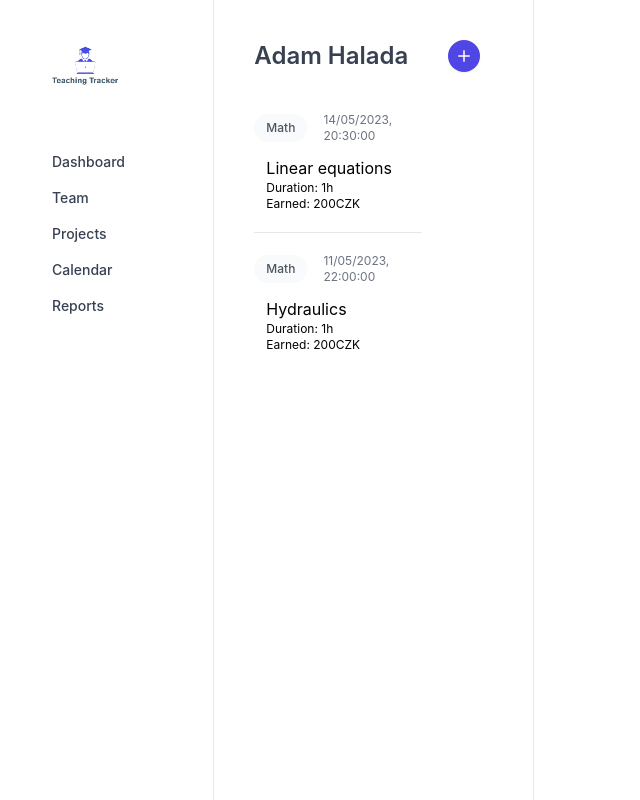
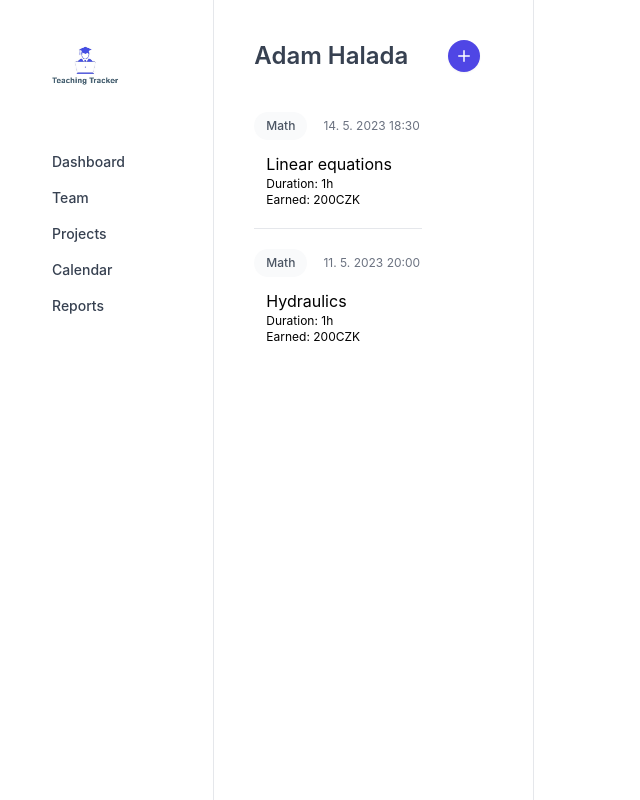
Before and after one commit to SamuelVitek/teaching_tracker, a React (Create React App) app: page / in a window 1280 px wide. Shown: the whole page, without its empty margins (0-640 px from the left). Built offline with nearby package versions, Linux system fonts and the light colour scheme.

Commit message:
Fixing date time

```diff
--- a/src/components/Classes/ClassItem.js
+++ b/src/components/Classes/ClassItem.js
@@ -1,13 +1,20 @@
 import React from 'react';
 
 const ClassItem = (props) => {
+    const options = {
+        year: "numeric",
+        month: "numeric",
+        day: "numeric",
+        hour: '2-digit',
+        minute: '2-digit',
+    }
 
     return (
         <div className='pt-5'>
             <div className="flex items-center gap-x-4 text-xs">
                 <a href={'/' + props.classItem.subject.toLowerCase()}
                    className="relative z-10 rounded-full bg-gray-50 px-3 py-1.5 font-medium text-gray-600 hover:bg-gray-100">Math</a>
-                <time className="text-gray-500">{props.classItem.date.toLocaleString('en-GB', { timeZone: 'CET' })}</time>
+                <time className="text-gray-500">{props.classItem.date.toLocaleString('cs-CZ', options)}</time>
             </div>
             <div className='pt-3 pb-5 px-3'>
                 <p>{props.classItem.topic}</p>
```
